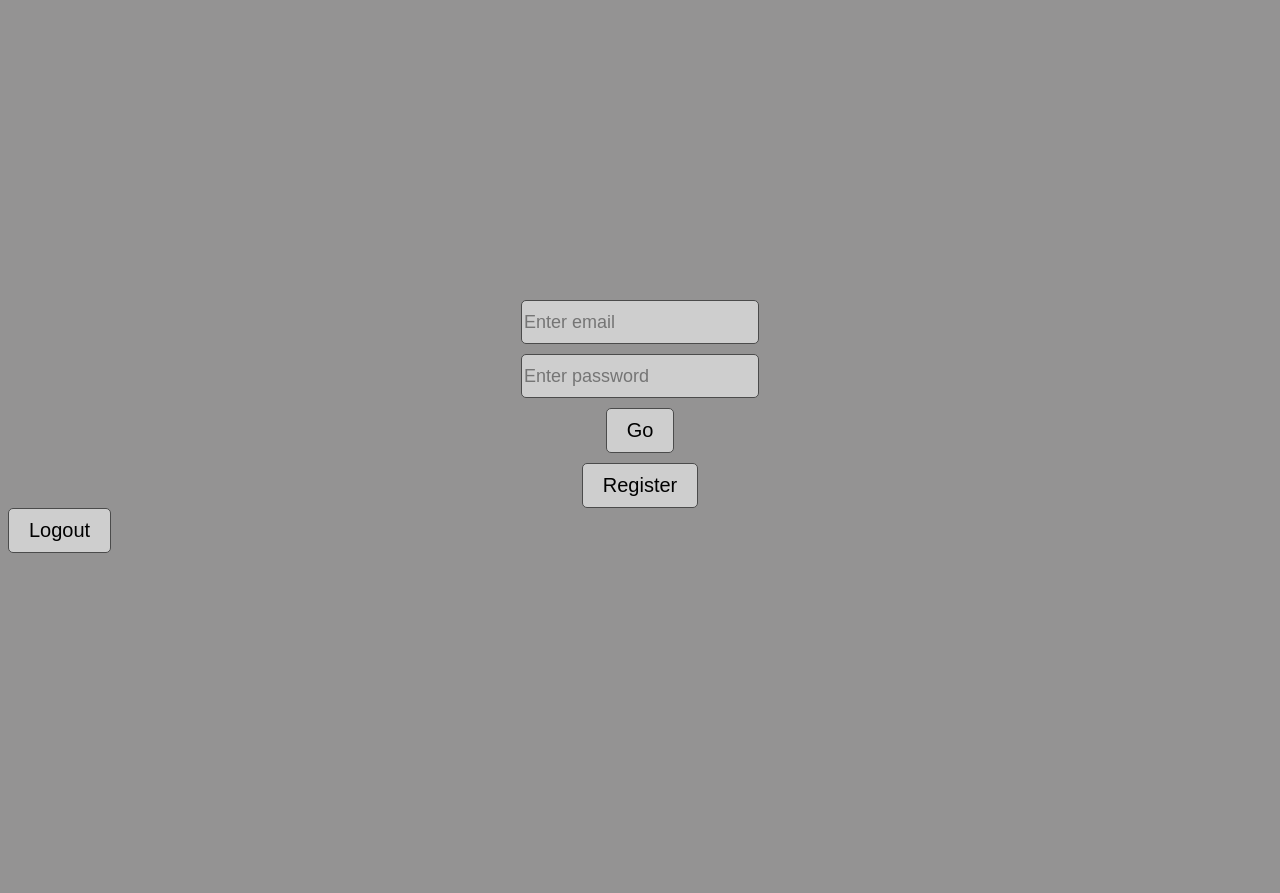
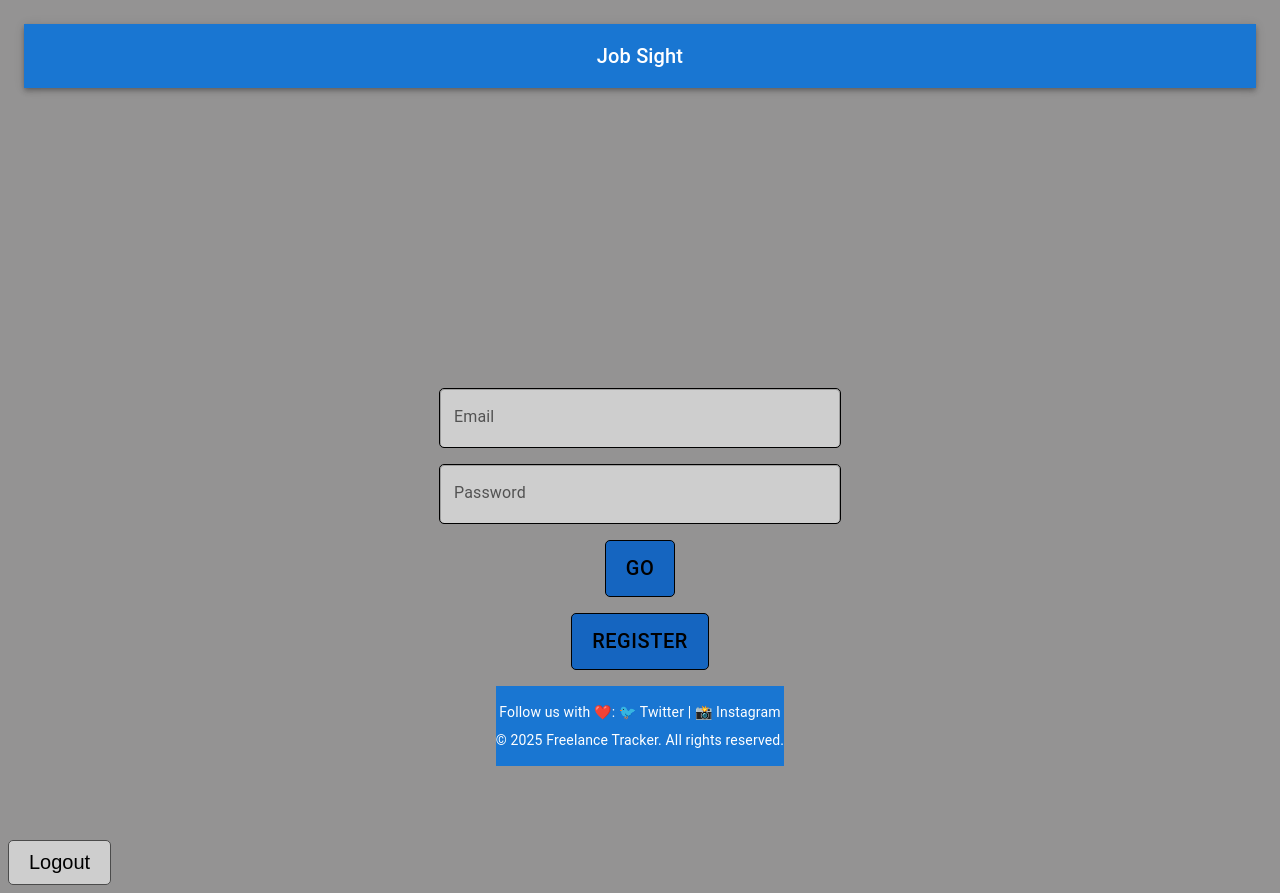
Before and after one commit to uprighted-learners/freelance-client, a React (Vite) app: page /Auth in a window 1280 px wide. Before the commit the page ends 800 px from the top, so only its background shows below. Built offline with nearby package versions, Linux system fonts and the light colour scheme.

Commit message:
styling changes

```diff
--- a/src/AppRoutes.jsx
+++ b/src/AppRoutes.jsx
@@ -26,10 +26,6 @@ function AppRoutes({ updateLocalStorage, logout }) {
         {location.pathname !== '/' && (
         <button onClick={logout}>Logout</button>
         )}
-
-        {location.pathname !== '/Auth' && (
-        <button onClick={logout}>Logout</button>
-        )}
     </>
     );
 }
--- a/src/components/Auth.jsx
+++ b/src/components/Auth.jsx
@@ -1,12 +1,44 @@
 import React, { useState } from 'react'
 import "./auth.css"
 import { useNavigate } from 'react-router-dom'
+import { Box, TextField, Button, Typography, Toolbar, AppBar } from '@mui/material'
 
+const formWrapperSx = {
+    display: 'flex',
+    flexDirection: 'column',
+    justifyContent: 'center',
+    alignItems: 'center',
+    mt: '300px',
+    gap: 2,
+    maxWidth: 400,
+    mx: 'auto',
+};
 
+const textFieldSx = {
+    height: '58px',
+    backgroundColor: '#cecece',
+    borderRadius: '5px',
+    border: '1px solid #000000ff',
+    '& input': {
+    color: 'black',
+    fontSize: 'large',
+    textAlign: 'center',
+    },
+};
 
+const buttonSx = {
+    backgroundColor: 'primary.dark',
+    color: 'black',
+    fontSize: '20px',
+    borderRadius: '5px',
+    border: '1px solid #000000ff',
+    padding: '10px 20px',
+    '&:hover': {
+    backgroundColor: '#7499cfff',
+    },
+};
 
-export default function Auth({ updateLocalStorage}) {
-
+export default function Auth({ updateLocalStorage }) {
     const navigate = useNavigate()
 
     const [login, setLogin] = useState(true)
@@ -15,16 +47,10 @@ export default function Auth({ updateLocalStorage}) {
     const [password, setPassword] = useState("")
     const [error, setError] = useState("")
 
-    const register = () => login ? null : (
-        <input type="text" id='name' value={fullName} placeholder='Enter full name' onChange={e =>
-            setFullName(e.target.value)}></input>)
-
     const toggle = () => {
     setLogin(!login)
-        setError(' ')
+    setError('')
     }
-
-
 
     const toggleBtn = () => login ? "Register" : "Login"
 
@@ -42,49 +68,104 @@ export default function Auth({ updateLocalStorage}) {
     fetch(url, {
         method: "POST",
         body: JSON.stringify(body),
-            headers: new Headers({
+        headers: {
         "Content-Type": "application/json"
-            })
+        }
     })
         .then(async (res) => {
-        const contentType = res.headers.get('content-type');
+        const contentType = res.headers.get('content-type')
 
         if (!res.ok) {
-        const text = await res.text();
-        throw new Error(text || 'Request failed');
+            const text = await res.text()
+            throw new Error(text || 'Request failed')
         }
 
         if (!contentType || !contentType.includes('application/json')) {
-        throw new Error('Expected JSON but received something else');
+        throw new Error('Expected JSON but received something else')
         }
 
-        const data = await res.json();
+        const data = await res.json()
 
         if (login && data.token) {
-        updateLocalStorage(data.token);
-        navigate('/Dashboard');
+            updateLocalStorage(data.token)
+            navigate('/Dashboard')
         } else if (!login) {
-        setError(data.message || 'Registration failed');
+            setError(data.message || 'Registration failed')
         } else {
-        setError('Login failed');
+            setError('Login failed')
         }
         })
         .catch((err) => {
-      console.error('Fetch error:', err);
-      setError('Something went wrong. Please try again.');
-    });
+        console.error('Fetch error:', err)
+        setError('Something went wrong. Please try again.')
+        })
     }
 
     return (
-        <>
-        <form action="" className="form-wrapper">
-				{register()}
-				<input type="email" value={email} name="email" id="email" placeholder='Enter email' onChange={e => setEmail(e.target.value)}/>
-				<input type="password" value={password} name="pwd" id="pwd" placeholder='Enter password' onChange={e => setPassword(e.target.value)} />
-                {error && <p class="error">{error}</p>}
-				<button class="go-btn"onClick={handleSubmit}>Go</button>
-				<button onClick={toggle} type='button' className='logRegisterBtn'>{toggleBtn()}</button>
-			</form>
-        </>
+    <Box sx={{ bgcolor: '#949393', minHeight: '100vh', p: 2 }}>
+
+    <AppBar position="static" color="primary">
+        <Toolbar sx={{ justifyContent: 'center' }}>
+        <Typography variant="h6">Job Sight</Typography>
+        </Toolbar>
+    </AppBar>
+
+
+        <Box component="form" onSubmit={handleSubmit} sx={formWrapperSx}>
+        {!login && (
+            <TextField
+            label="Full Name"
+            value={fullName}
+            onChange={(e) => setFullName(e.target.value)}
+            fullWidth
+            variant='outlined'
+            sx={textFieldSx}
+            />
+        )}
+        <TextField
+            label="Email"
+            type="email"
+            value={email}
+            onChange={(e) => setEmail(e.target.value)}
+            fullWidth
+            variant='outlined'
+            sx={textFieldSx}
+        />
+        <TextField
+            label="Password"
+            type="password"
+            value={password}
+            onChange={(e) => setPassword(e.target.value)}
+            fullWidth
+            variant='outlined'
+            sx={textFieldSx}
+        />
+        {error && (
+            <Typography color="error" variant="body2">
+            {error}
+            </Typography>
+        )}
+        <Button type="submit" sx={buttonSx}>Go</Button>
+        <Button type="button" onClick={toggle} sx={buttonSx}>{toggleBtn()}</Button>
+
+        <Box
+            component="footer"
+            sx={{
+            backgroundColor: 'primary.main',
+            color: 'white',
+            textAlign: 'center',
+            py: 2,
+            }}
+        >
+        <Typography variant="body2" sx={{ mb: 1 }}>
+            Follow us with ❤️: 🐦 Twitter | 📸 Instagram
+        </Typography>
+        <Typography variant="body2">
+            &copy; {new Date().getFullYear()} Freelance Tracker. All rights reserved.
+        </Typography>
+        </Box>
+
+        </Box>
+    </Box>
     )
 }
--- a/src/components/Invoice.jsx
+++ b/src/components/Invoice.jsx
@@ -1,162 +1,213 @@
-import React, { useState, useEffect } from 'react'
+import React, { useState, useEffect } from 'react';
+import { Box, Button, TextField, Typography, FormControl, InputLabel, Select, MenuItem, Paper, AppBar, Toolbar} from '@mui/material';
 
 function InvoiceForm() {
+    const [status, setStatus] = useState('unpaid');
+    const [date, setDate] = useState(new Date().toISOString().slice(0, 10));
+    const [amount, setAmount] = useState('');
+    const [message, setMessage] = useState('');
+    const [invoices, setInvoices] = useState([]);
+    const [updateId, setUpdateId] = useState(null);
 
-    const [ status, setStatus ] = useState(' ')
-    const [ date, setDate] = useState(' ')
-    const [ amount, setAmount] = useState(' ')
-    const [ message, setMessage ] = useState(' ')
-    const [ invoices, setInvoices ] = useState([])
-    const [ updateId, setUpdateId ] = useState(null)
-
-    const API_URL = 'http://localhost:4000/invoices'
-
+    const API_URL = 'http://localhost:4000/invoices';
 
     useEffect(() => {
-        fetchInvoices()
-    },[])
+    fetchInvoices();
+    }, []);
 
     const fetchInvoices = async () => {
     try {
-            const res = await fetch(API_URL)
-            const data = await res.json()
-            setInvoices(data)
+        const res = await fetch(API_URL);
+        const data = await res.json();
+        setInvoices(data);
     } catch (err) {
-            console.error(' Failed to load invoices', err)
+        console.error('Failed to load invoices', err);
     }
-    }
+};
 
     const resetForm = () => {
-            setStatus('unpaid')
-        setDate(new Date().toISOString().slice(0,10))
-        setAmount(' ')
-        setMessage(' ')
-        setUpdateId(null)
-        }
+    setStatus('unpaid');
+    setDate(new Date().toISOString().slice(0, 10));
+    setAmount('');
+    setMessage('');
+    setUpdateId(null);
+    };
 
     const handleUpdate = (invoice) => {
-        setStatus(invoice.status)
-        setDate(invoice.date.slice(0,10))
-        setAmount(invoice.amount)
-        setMessage(invoice.message || ' ')
-        setUpdateId(invoice._id)
-        }
+    setStatus(invoice.status);
+    setDate(invoice.date.slice(0, 10));
+    setAmount(invoice.amount);
+    setMessage(invoice.message || '');
+    setUpdateId(invoice._id);
+    };
 
   const handleDelete = async (id) => {
     if (!window.confirm('Are you sure you want to delete this invoice?')) return;
 
     try {
-                const response = await fetch(`${API_URL}/${id}`, {method: 'Delete'})
-
-            if (!response.ok) throw new Error('Delete Failed')
-                alert('Invoice Deleted')
+      const response = await fetch(`${API_URL}/${id}`, { method: 'DELETE' });
+      if (!response.ok) throw new Error('Delete failed');
+      alert('Invoice deleted');
+      fetchInvoices();
     } catch (err) {
-                console.error(err)
-                alert('Could not delete invoice')
+        console.error(err);
+        alert('Could not delete invoice');
     }
-        }
-
+};
 
     const handleSubmit = async (e) => {
-        e.preventDefault()
+    e.preventDefault();
 
     const invoiceData = {
         status,
         date: new Date(date),
         amount: parseFloat(amount),
-            message
-        }
+        message,
+    };
 
     try {
-
-        const url = updateId ? `${API_URL}/${updateId}` : `${API_URL}/create`
-        const method = updateId ? 'PUT' : 'POST'
-
+        const url = updateId ? `${API_URL}/${updateId}` : `${API_URL}/create`;
+        const method = updateId ? 'PUT' : 'POST';
 
         const response = await fetch(url, {
         method,
         headers: {
-                'Content-Type' : 'application/json'
+            'Content-Type': 'application/json',
         },
-            body:JSON.stringify(invoiceData)
-        })
+        body: JSON.stringify(invoiceData),
+        });
 
-        if (!response.ok) {
-            throw new Error('Error saving invoice')
+        if (!response.ok) throw new Error('Error saving invoice');
+
+        const result = await response.json();
+        alert(updateId ? 'Invoice Updated' : 'Invoice Created');
+        resetForm();
+        fetchInvoices();
+        console.log(result);
+    } catch (err) {
+        console.error(err);
+        alert(`Error: ${err.message}`);
+    }
+    };
+
+    return (
+
+
+    <Box sx={{ maxWidth: 600, mx: 'auto', mt: 4, px: 2 }}>
+
+        <AppBar position="static" color="primary">
+        <Toolbar sx={{ justifyContent: 'center' }}>
+        <Typography variant="h6">Job Sight</Typography>
+        </Toolbar>
+    </AppBar>
+
+
+        <Paper elevation={3} sx={{ p: 3 }}>
+        <Typography variant="h5" gutterBottom>
+            {updateId ? 'Edit Invoice' : 'Create Invoice'}
+        </Typography>
+
+        <Box component="form" onSubmit={handleSubmit} sx={{ display: 'flex', flexDirection: 'column', gap: 2 }}>
+            <FormControl fullWidth>
+            <InputLabel>Status</InputLabel>
+            <Select
+                value={status}
+                label="Status"
+                onChange={(e) => setStatus(e.target.value)}
+                required
+            >
+                <MenuItem value="unpaid">Unpaid</MenuItem>
+                <MenuItem value="paid">Paid</MenuItem>
+            </Select>
+            </FormControl>
+
+            <TextField
+            label="Date"
+            type="date"
+            value={date}
+            onChange={(e) => setDate(e.target.value)}
+            required
+            fullWidth
+            slotProps={{
+                inputLabel: { shrink: true }
+            }}
+            />
+
+            <TextField
+            label="Amount"
+            type="number"
+            value={amount}
+            onChange={(e) => setAmount(e.target.value)}
+            required
+            fullWidth
+            slotProps={{
+                input: { step: '0.01', min: '0' },
+                inputLabel: { shrink: true }
+            }}
+        />
+
+        <TextField
+            label="Message (optional)"
+            value={message}
+            onChange={(e) => setMessage(e.target.value)}
+            fullWidth
+            multiline
+            rows={3}
+        />
+
+        <Button type="submit" variant="contained" color="primary">
+            {updateId ? 'Update Invoice' : 'Submit Invoice'}
+        </Button>
+
+        {updateId && (
+            <Button variant="outlined" color="secondary" onClick={resetForm}>
+                Cancel Update
+            </Button>
+        )}
+        </Box>
+        </Paper>
+
+        <Box mt={4}>
+        <Typography variant="h6" gutterBottom>All Invoices</Typography>
+        {invoices.length === 0 ? (
+        <Typography>No invoices yet.</Typography>
+        ) : (
+        <Box component="ul" sx={{ pl: 2 }}>
+            {invoices.map((inv) => (
+                <li key={inv._id}>
+                <Typography>
+                <strong>{inv.status}</strong> - ${Number(inv.amount).toFixed(2)} on {inv.date.slice(0, 10)}
+                </Typography>
+                {inv.message && <Typography variant="body2"><em>{inv.message}</em></Typography>}
+                <Box mt={1} mb={2}>
+                <Button size="small" onClick={() => handleUpdate(inv)}>Edit</Button>
+                <Button size="small" color="error" onClick={() => handleDelete(inv._id)}>Delete</Button>
+                </Box>
+            </li>
+            ))}
+        </Box>
+        )}
+    </Box>
+
+        <Box
+                    component="footer"
+                    sx={{
+                    backgroundColor: 'primary.main',
+                    color: 'white',
+                    textAlign: 'center',
+                    py: 2,
+                    }}
+                >
+                <Typography variant="body2" sx={{ mb: 1 }}>
+                    Follow us with ❤️: 🐦 Twitter | 📸 Instagram
+                </Typography>
+                <Typography variant="body2">
+                    &copy; {new Date().getFullYear()} Freelance Tracker. All rights reserved.
+                </Typography>
+                </Box>
+
+</Box>
+);
 }
 
-
-
-
-        const result = await response.json()
-        alert(updateId ? 'Invoice Created' : 'Invoice Updated')
-        resetForm()
-        fetchInvoices()
-        console.log(result)
-
-    } catch (err) {
-        console.error(err)
-        alert(`Error: ${err.message}`)
-
-
-
-
-
-    }}
-
-    return (
-        <div>
-        <form onSubmit = {handleSubmit}>
-        <h1> {updateId ? 'Edit Invoice' : 'Create Invoice'} </h1>
-        <label>
-        Status:
-        <select value = { status } onChange={(e) => setStatus(e.target.value)} required>
-        <option value = "unpaid">Unpaid</option>
-        <option value = "paid">Paid</option>
-        </select>
-        </label>
-
-        <label>
-        Date:
-        <input type="date" value={date} onChange={(e) => setDate(e.target.value)} required/>
-</label>
-
-        <label>
-        Amount:
-        <input type = "number" value = {amount} onChange = {(e) => setAmount(e.target.value)}required
-        step = "0.01" min = "0">
-        </input>
-        </label>
-
-        <label>
-        Message (optional):
-        <textArea
-        value = {message} onChange = {(e) => setMessage(e.target.value)}>
-        </textArea>
-        </label>
-
-        <button type = "submit"> {updateId ? 'Update Invoice' : 'Submit Invoice'} </button>
-        { updateId && <button type="button" onClick={resetForm}>Cancel Update</button>}
-        </form>
-        <h3>All Invoices</h3>
-        {invoices.length === 0 ? (
-        <p>No invoices yet.</p>
-        ) : (
-        <ul>
-            {invoices.map((inv) => (
-            <li key={inv._id}>
-                <strong>{inv.status}</strong> - ${inv.amount.toFixed(2)} on {inv.date.slice(0, 10)}
-                <br />
-                {inv.message && <em>{inv.message}</em>}
-                <br />
-                <button onClick={() => handleUpdate(inv)}>Edit</button>
-                <button onClick={() => handleDelete(inv._id)}>Delete</button>
-            </li>
-            ))}
-        </ul>
-        )}
-    </div>
-    )
-}
-
-export default InvoiceForm
+export default InvoiceForm;
```
Lines whose indentation alone changed are shown as unchanged.
